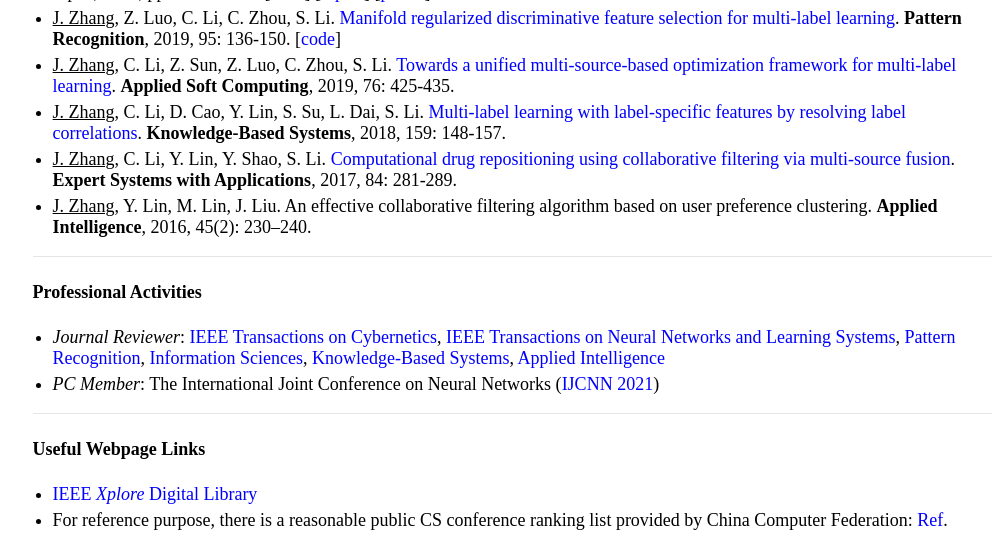
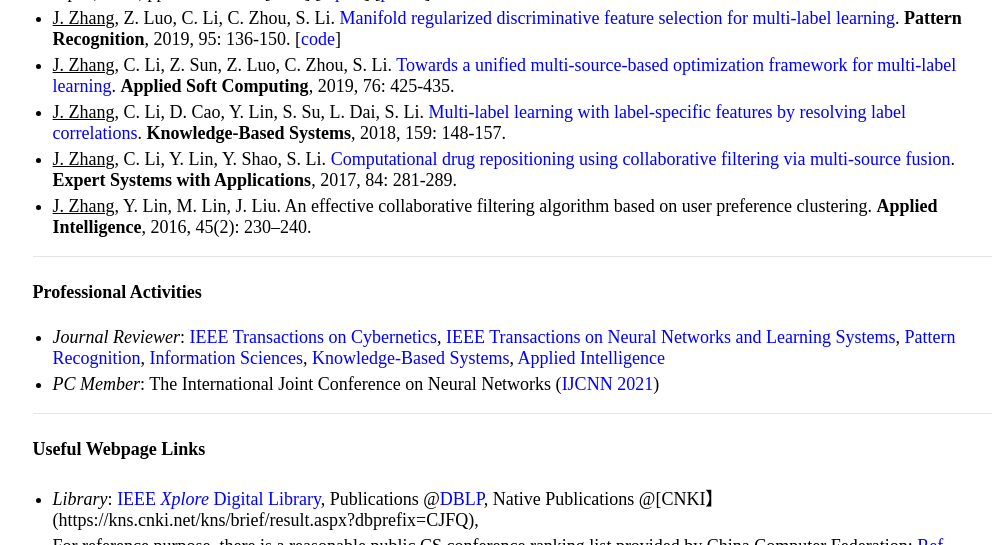
Before and after one commit to jiazhang-ml/jiazhang-ml.github.io, a Jekyll site: the page built from index.md, in a window 1280 px wide and 900 px high, scrolled down 684 px, cut to the strip 0-545 px from the top of the window. Shown: the whole strip, without its empty margins (121-1113 px from the left). Built offline with Jekyll 4.4.1, drawn with Linux system fonts in a browser that asks for light colours.

Commit message:
Update index.md

```diff
--- a/index.md
+++ b/index.md
@@ -37,5 +37,5 @@ I have a few recent manuscripts available on-line: ( More Publications in [[Goog
 ---
 
 #### Useful Webpage Links
-* [IEEE *Xplore* Digital Library](https://ieeexplore.ieee.org/Xplore/home.jsp)
+* *Library*: [IEEE *Xplore* Digital Library](https://ieeexplore.ieee.org/Xplore/home.jsp), Publications @[DBLP](https://dblp.org/), Native Publications @[CNKI】(https://kns.cnki.net/kns/brief/result.aspx?dbprefix=CJFQ),
 * For reference purpose, there is a reasonable public CS conference ranking list provided by China Computer Federation: [Ref](https://www.ccf.org.cn/Academic_Evaluation/By_category/).
```
